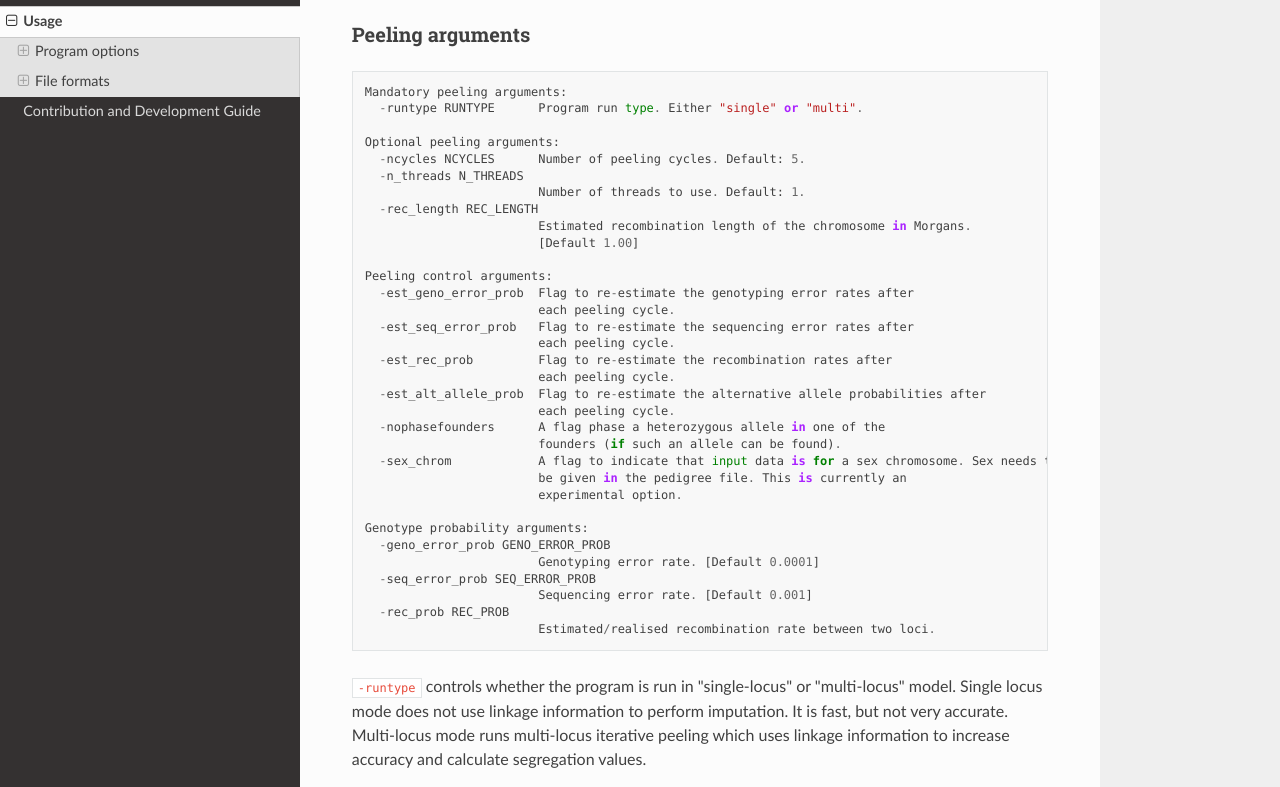
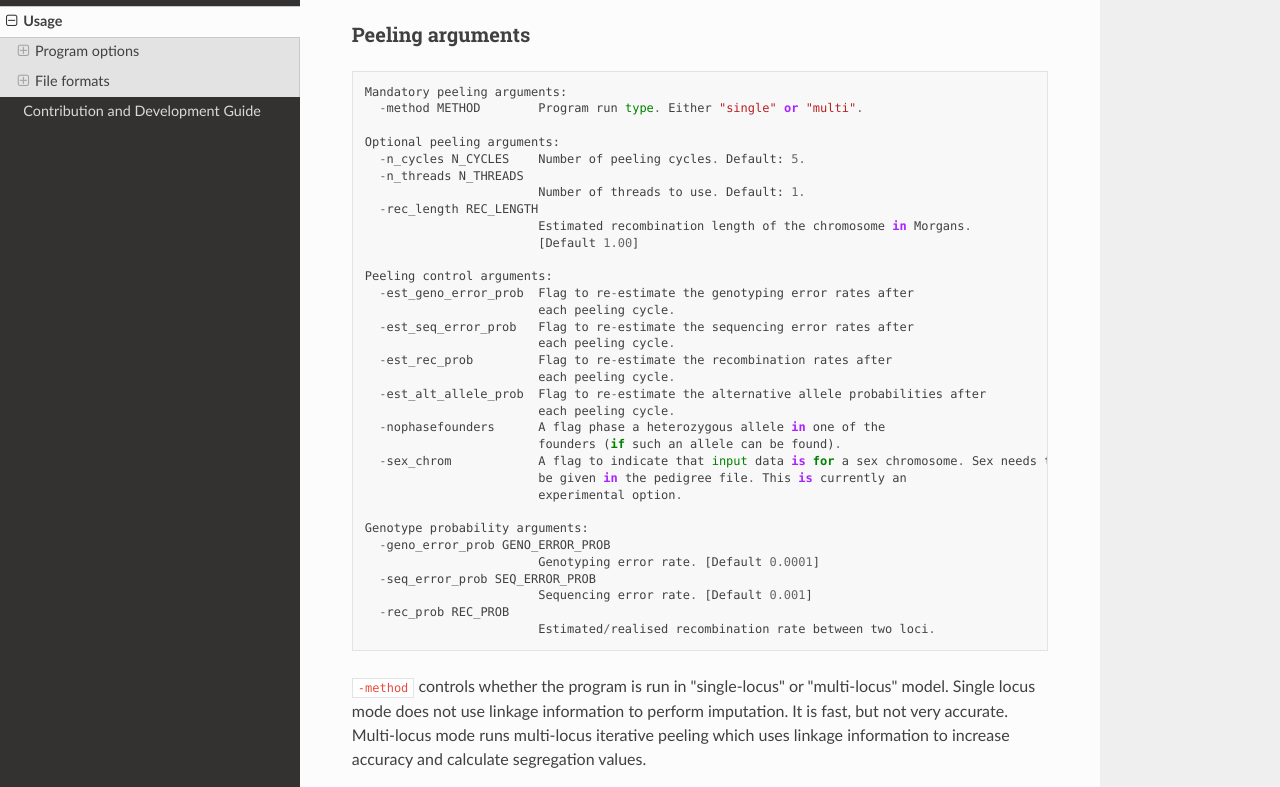
Before and after one commit to AlphaGenes/AlphaPeel, a Sphinx documentation site: the page built from docs/source/usage.rst, in a window 1280 px wide and 1400 px high, scrolled down 2034 px. Shown: the part 159-946 px from the top of the window. Built offline with Sphinx 7.4.7 and the Read the Docs theme 2.0.0, drawn with Linux system fonts in a browser that asks for light colours.

Commit message:
rename runtype, ncycles to method, n_cycles #111

```diff
--- a/docs/source/usage.rst
+++ b/docs/source/usage.rst
@@ -90,10 +90,10 @@ Peeling arguments
 ::
 
     Mandatory peeling arguments:
-      -runtype RUNTYPE      Program run type. Either "single" or "multi".
+      -method METHOD        Program run type. Either "single" or "multi".
 
     Optional peeling arguments:
-      -ncycles NCYCLES      Number of peeling cycles. Default: 5.
+      -n_cycles N_CYCLES    Number of peeling cycles. Default: 5.
       -n_threads N_THREADS
                             Number of threads to use. Default: 1.
       -rec_length REC_LENGTH
@@ -123,7 +123,7 @@ Peeling arguments
       -rec_prob REC_PROB
                             Estimated/realised recombination rate between two loci.
 
-``-runtype`` controls whether the program is run in "single-locus" or "multi-locus" model. Single locus mode does not use linkage information to perform imputation. It is fast, but not very accurate. Multi-locus mode runs multi-locus iterative peeling which uses linkage information to increase accuracy and calculate segregation values.
+``-method`` controls whether the program is run in "single-locus" or "multi-locus" model. Single locus mode does not use linkage information to perform imputation. It is fast, but not very accurate. Multi-locus mode runs multi-locus iterative peeling which uses linkage information to increase accuracy and calculate segregation values.
 
 For hybrid peeling, where a large amount (millions of segregating sites) of sequence allele read counts needs to be imputed, first run the program in multi-locus mode to generate a segregation file, and then run the program in single-locus mode with a known segregation file.
 
```
Also changed, not shown: 1 other file.
